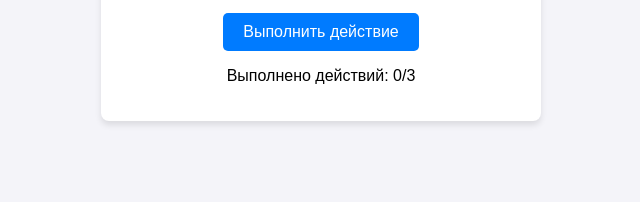
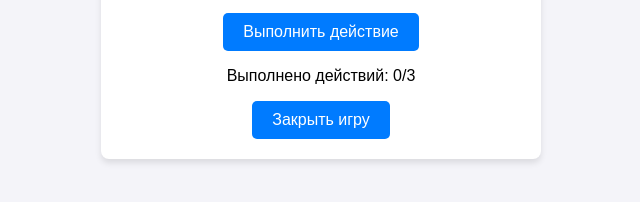
Before and after one commit to Maximus9431/game, a plain HTML site: page index.html in a window 1280 px wide. Shown: the part 150-352 px from the top of the page, without its empty margins (319-959 px from the left). Drawn offline with Linux system fonts and the light colour scheme.

Commit message:
index.html

```diff
--- a/index.html
+++ b/index.html
@@ -12,6 +12,7 @@
         <p id="pet-state">Текущий уровень: Яйцо 🥚</p>
         <button id="action-button">Выполнить действие</button>
         <p id="status">Выполнено действий: 0/3</p>
+        <button id="close-button">Закрыть игру</button>
     </div>
     <script src="https://telegram.org/js/telegram-web-app.js"></script>
     <script src="script.js"></script>
```
